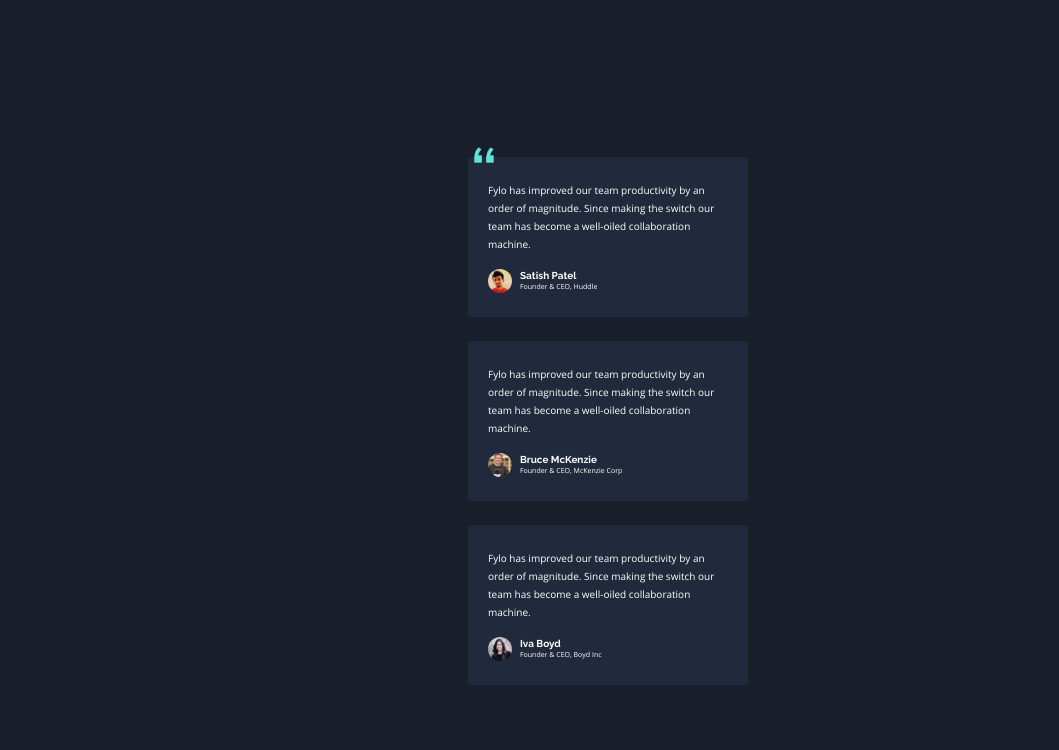
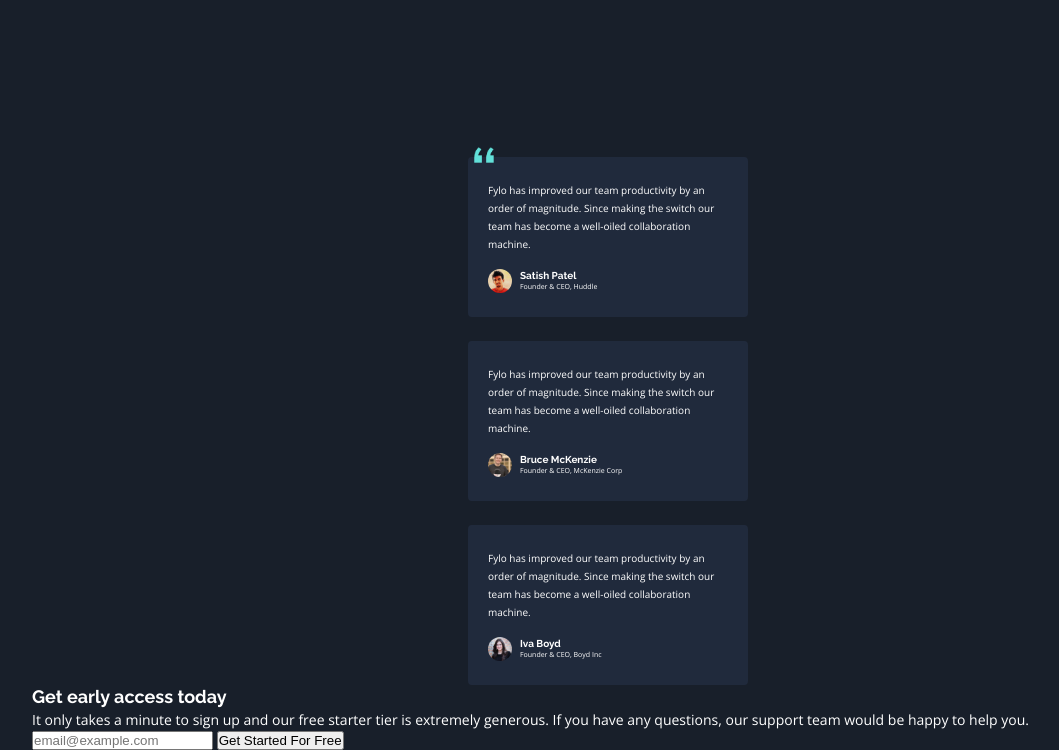
Before and after one commit to akshaywebster/fylo-dark-landing, a plain HTML site: page index.html in a window 1280 px wide. Shown: the part 2628-3378 px from the top of the page, without its empty margins (32-1091 px from the left). Before the commit the page ends 3313 px from the top, so only its background shows below. Drawn offline with nearby package versions, Linux system fonts and the light colour scheme.

Commit message:
added HTML till footer

```diff
--- a/index.html
+++ b/index.html
@@ -196,6 +196,33 @@
         </div>
         <!-- end of review 3 -->
       </section>
+      <!-- end of review section -->
+
+      <footer>
+        <!-- CTA section -->
+        <section class="section-cta">
+          <h3>Get early access today</h3>
+          <p>
+            It only takes a minute to sign up and our free starter tier is
+            extremely generous. If you have any questions, our support team
+            would be happy to help you.
+          </p>
+          <form action="" method="get">
+            <input
+              type="email"
+              name="email"
+              id="email"
+              placeholder="email@example.com"
+              required
+            />
+
+            <button type="submit" class="email-btn">
+              Get Started For Free
+            </button>
+          </form>
+        </section>
+        <!-- end of CTA section -->
+      </footer>
     </section>
   </body>
 </html>
```
